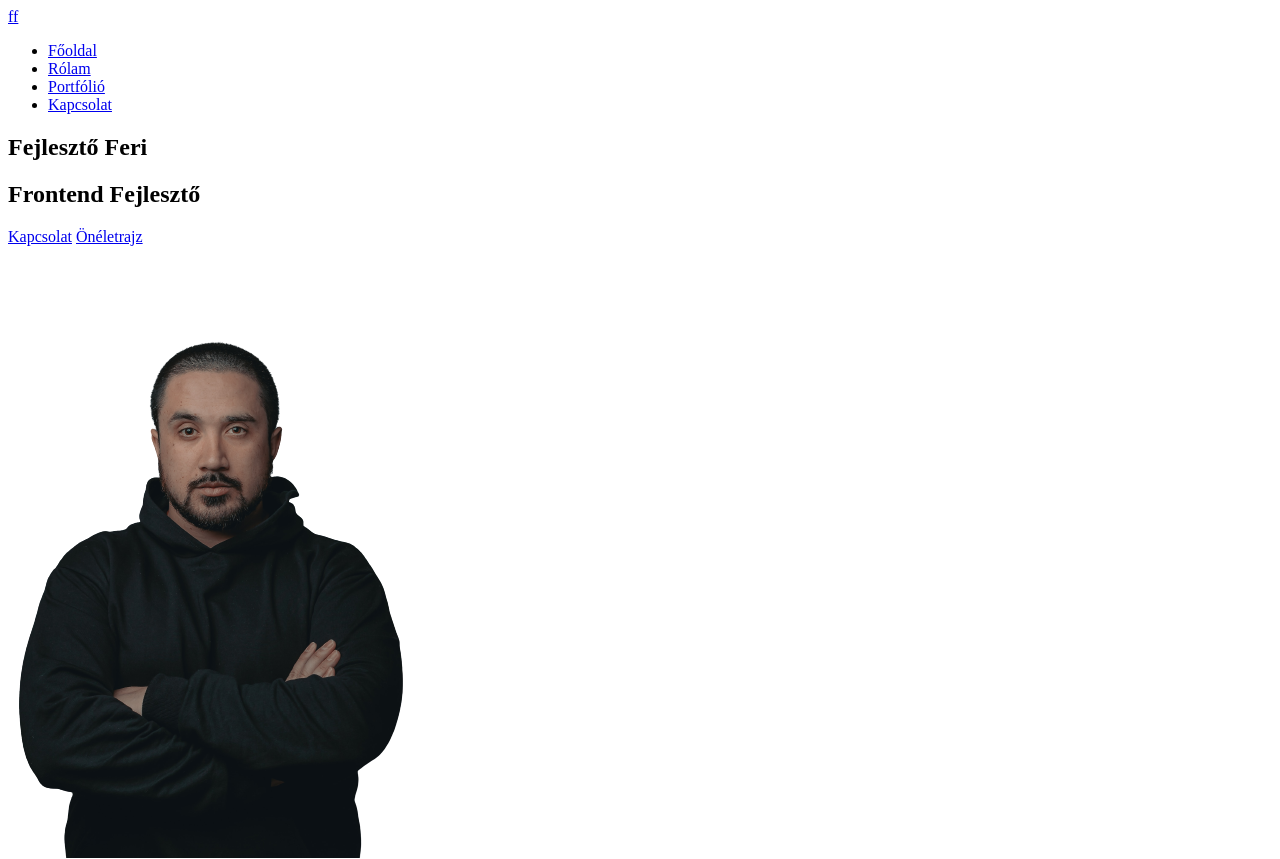
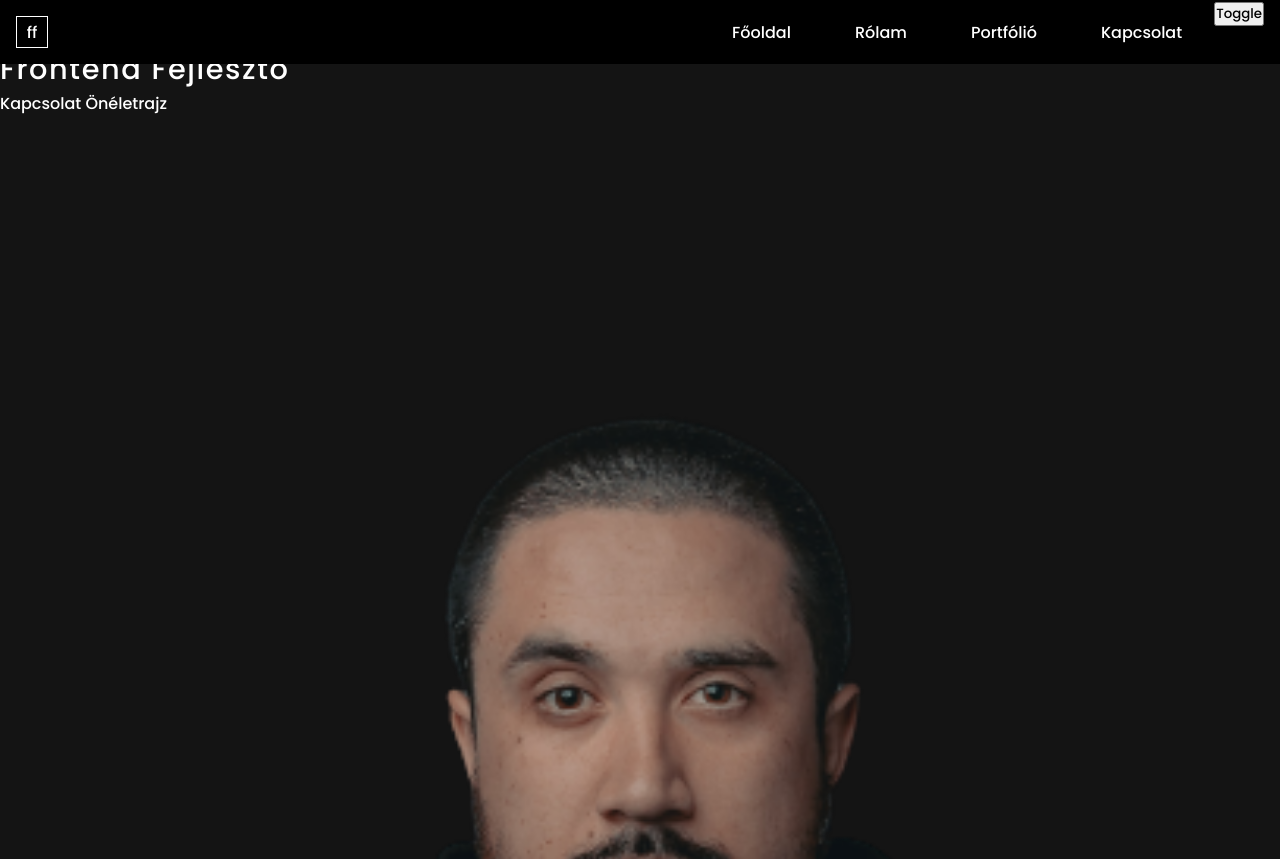
Before and after one commit to gerry9009/PK-portfolio-gyakorlas, a plain HTML site: page index.html in a window 1280 px wide. Shown: the top 859 px of the page. Drawn offline with Linux system fonts and the light colour scheme.

Commit message:
Created header

```diff
--- a/index.html
+++ b/index.html
@@ -20,18 +20,40 @@
       crossorigin="anonymous"
       referrerpolicy="no-referrer"
     />
+    <!-- Poppins Fonts -->
+    <link rel="preconnect" href="https://fonts.googleapis.com" />
+    <link rel="preconnect" href="https://fonts.gstatic.com" crossorigin />
+    <link
+      href="https://fonts.googleapis.com/css2?family=Poppins:wght@100;500;700;900&display=swap"
+      rel="stylesheet"
+    />
+
+    <!-- CSS -->
+    <link rel="stylesheet" href="./style/base.css" />
+    <link rel="stylesheet" href="./style/header.css" />
   </head>
   <body>
     <!-- Header -->
     <!-- Logo, NAV-->
     <header>
-      <a href="#fooldal">ff</a>
-      <nav>
-        <ul>
-          <li><a href="#fooldal">Főoldal</a></li>
-          <li><a href="#rolam">Rólam</a></li>
-          <li><a href="#portfolio">Portfólió</a></li>
-          <li><a href="#kapcsolat">Kapcsolat</a></li>
+      <a href="#fooldal" class="header-logo">ff</a>
+      <nav class="header-navigacio">
+        <input type="checkbox" id="header-checkbox" class="header-checkbox" />
+
+        <label for="header-checkbox" class="header-label">
+          <span class="checkbox-gomb">
+            <span class="checkbox-vonal"></span>
+          </span>
+        </label>
+
+        <ul class="header-kontener">
+          <li><a class="header-elem" href="#fooldal">Főoldal</a></li>
+          <li><a class="header-elem" href="#rolam">Rólam</a></li>
+          <li><a class="header-elem" href="#portfolio">Portfólió</a></li>
+          <li><a class="header-elem" href="#kapcsolat">Kapcsolat</a></li>
+          <li class="light-mode-container">
+            <button class="js-light-mode">Toggle</button>
+          </li>
         </ul>
       </nav>
     </header>
@@ -82,11 +104,7 @@
         <h2>Portfólió</h2>
         <div class="portolio-kontener">
           <div class="portfolio-elem">
-            <img
-              src="./assets/img/portfolio.jpeg"
-              alt="portfólió"
-              width="500"
-            />
+            <img src="./assets/img/portfolio.jpeg" alt="portfólió" />
             <p>
               Lorem ipsum dolor sit amet, consectetur adipisicing elit. Nostrum
               laudantium numquam sapiente vero! Laudantium, soluta.
@@ -101,11 +119,7 @@
             </div>
           </div>
           <div class="portfolio-elem">
-            <img
-              src="./assets/img/portfolio.jpeg"
-              alt="portfólió"
-              width="500"
-            />
+            <img src="./assets/img/portfolio.jpeg" alt="portfólió" />
             <p>
               Lorem ipsum dolor sit amet, consectetur adipisicing elit. Nostrum
               laudantium numquam sapiente vero! Laudantium, soluta.
@@ -120,11 +134,7 @@
             </div>
           </div>
           <div class="portfolio-elem">
-            <img
-              src="./assets/img/portfolio.jpeg"
-              alt="portfólió"
-              width="500"
-            />
+            <img src="./assets/img/portfolio.jpeg" alt="portfólió" />
             <p>
               Lorem ipsum dolor sit amet, consectetur adipisicing elit. Nostrum
               laudantium numquam sapiente vero! Laudantium, soluta.
@@ -139,11 +149,7 @@
             </div>
           </div>
           <div class="portfolio-elem">
-            <img
-              src="./assets/img/portfolio.jpeg"
-              alt="portfólió"
-              width="500"
-            />
+            <img src="./assets/img/portfolio.jpeg" alt="portfólió" />
             <p>
               Lorem ipsum dolor sit amet, consectetur adipisicing elit. Nostrum
               laudantium numquam sapiente vero! Laudantium, soluta.
@@ -201,5 +207,7 @@
       <p>Copyright <span>&copy;</span> 2023 Buglyó Gergő</p>
       <a href="#fooldal"><i class="fa-solid fa-arrow-up"></i></a>
     </footer>
+
+    <script src="./js/app.js"></script>
   </body>
 </html>
--- /dev/null
+++ b/js/app.js
@@ -0,0 +1,5 @@
+const button = document.querySelector(".js-light-mode");
+
+button.addEventListener("click", () => {
+  document.documentElement.classList.toggle("light-mode");
+});
--- /dev/null
+++ b/style/base.css
@@ -0,0 +1,73 @@
+:root {
+  --canvas-color: rgb(20, 20, 20);
+
+  --text-color-primary: rgb(255, 255, 255);
+  --text-color-secondary: rgb(194, 28, 28);
+
+  --color-ui-primary: rgb(194, 28, 28);
+  --color-ui-secondary: rgb(243, 8, 8);
+  --color-ui-tertiary: rgb(0, 0, 0);
+
+  --border-color-primary: rgb(255, 255, 255);
+  --border-color-secondary: rgb(243, 8, 8);
+  --border-color-tertiary: rgb(185, 185, 185);
+}
+
+.light-mode {
+  --canvas-color: rgb(236, 236, 236);
+
+  --text-color-primary: rgb(0, 0, 0);
+  --text-color-secondary: rgb(194, 28, 28);
+
+  --color-ui-primary: rgb(243, 8, 8);
+  --color-ui-secondary: rgb(194, 28, 28);
+  --color-ui-tertiary: rgb(201, 201, 201);
+
+  --border-color-primary: rgb(0, 0, 0);
+  --border-color-secondary: rgb(194, 28, 28);
+  --border-color-tertiary: rgb(65, 65, 65);
+}
+
+* {
+  padding: 0;
+  margin: 0;
+  box-sizing: border-box;
+  font-family: "Poppins", sans-serif;
+  scroll-behavior: smooth;
+}
+
+body {
+  background: var(--canvas-color);
+  color: var(--text-color-primary);
+}
+
+ul {
+  list-style: none;
+}
+
+a {
+  text-decoration: none;
+  color: var(--text-color-primary);
+}
+
+img {
+  width: 100%;
+}
+
+h1 {
+  font-size: 2rem;
+  font-weight: 700;
+  letter-spacing: 0.3rem;
+}
+
+h2 {
+  font-size: 1.8rem;
+  font-weight: 500;
+  letter-spacing: 0.1rem;
+}
+
+h3 {
+  font-size: 1.5rem;
+  font-weight: 500;
+  letter-spacing: 0.1rem;
+}
--- /dev/null
+++ b/style/header.css
@@ -0,0 +1,134 @@
+header {
+  background: var(--color-ui-tertiary);
+  position: fixed;
+  width: 100%;
+  height: 8vh;
+  padding: 1rem;
+  display: flex;
+  justify-content: space-between;
+  align-items: center;
+}
+
+.header-logo {
+  height: 32px;
+  width: 32px;
+  display: flex;
+  align-items: center;
+  justify-content: center;
+  border: 1px solid var(--border-color-primary);
+  transition: 0.4s;
+}
+
+.header-logo:hover {
+  color: var(--text-color-secondary);
+  border: 1px solid var(--color-ui-primary);
+}
+
+.header-navigacio {
+  display: flex;
+}
+
+.header-checkbox {
+  display: none;
+}
+
+.header-label {
+  display: block;
+  width: 24px;
+  height: 20px;
+  cursor: pointer;
+}
+
+.checkbox-gomb {
+  display: flex;
+  flex-direction: column;
+  justify-content: space-between;
+  width: 100%;
+  height: 100%;
+}
+
+.checkbox-gomb::after,
+.checkbox-gomb::before,
+.checkbox-vonal {
+  display: block;
+  content: "";
+  width: 100%;
+  height: 3px;
+  background: var(--border-color-primary);
+  transition: 0.8s;
+}
+
+.header-label:hover .checkbox-vonal {
+  transform: scaleX(0.8);
+}
+
+.header-label:hover .checkbox-gomb::after,
+.header-label:hover .checkbox-gomb::before {
+  transform: scaleX(0.6);
+}
+
+.header-kontener {
+  position: absolute;
+  background: var(--color-ui-tertiary);
+  top: 8vh;
+  left: 200vh;
+  right: 0;
+  height: 92vh;
+  display: flex;
+  justify-content: center;
+  align-items: center;
+  flex-direction: column;
+  transition: 0.8s;
+}
+
+.header-checkbox:checked ~ .header-kontener {
+  left: 0;
+}
+
+.header-elem {
+  display: block;
+  width: 100vw;
+  text-align: center;
+  padding: 2rem;
+}
+
+.header-elem:hover {
+  background: var(--text-color-primary);
+  color: var(--color-ui-tertiary);
+}
+
+.light-mode-container {
+}
+
+@media (min-width: 768px) {
+  header {
+    align-items: stretch;
+    padding: 0 1rem;
+  }
+
+  .header-logo {
+    align-self: center;
+  }
+
+  .header-label {
+    display: none;
+  }
+
+  .header-kontener {
+    position: static;
+    width: auto;
+    height: 100%;
+    flex-direction: row;
+    justify-content: center;
+    align-items: stretch;
+    transition: 0s;
+  }
+
+  .header-elem {
+    width: auto;
+    height: 100%;
+    padding: 0 2rem;
+    display: flex;
+    align-items: center;
+  }
+}
```
